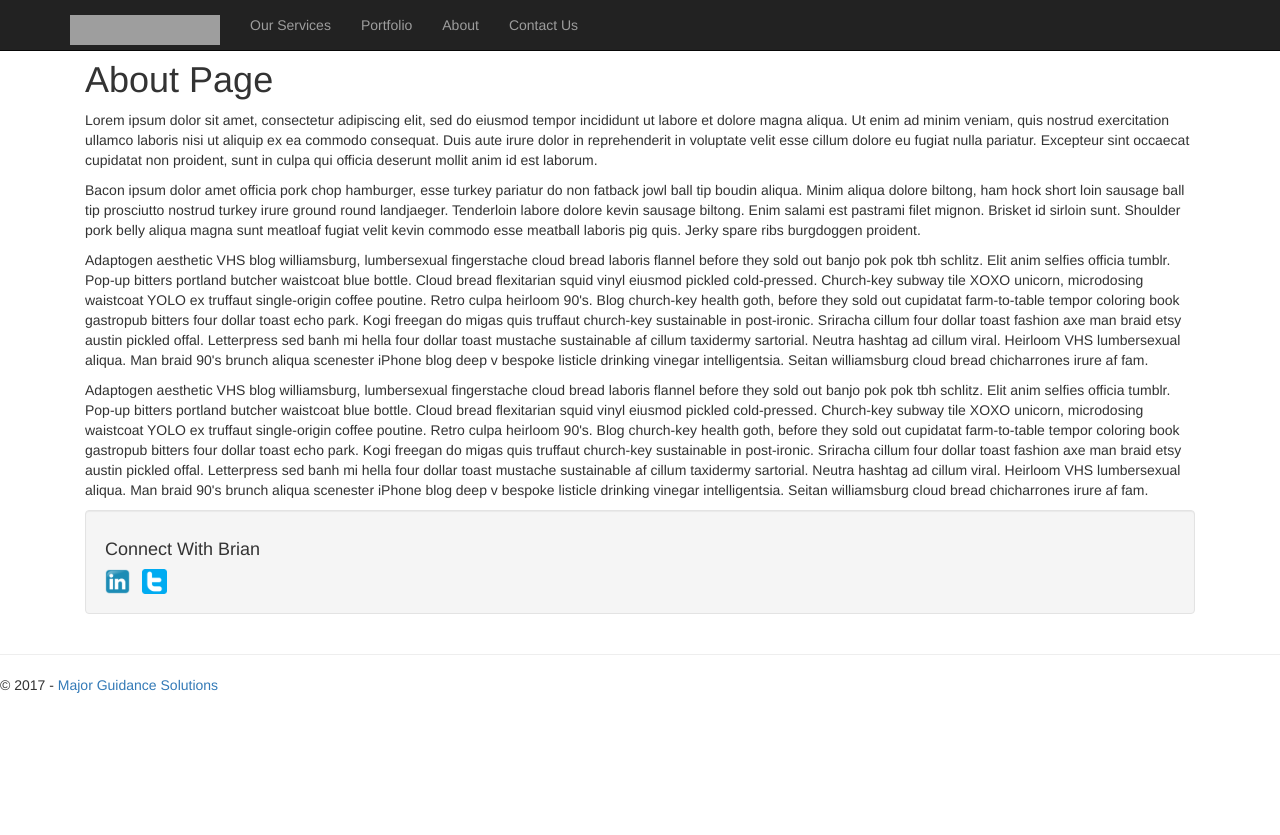
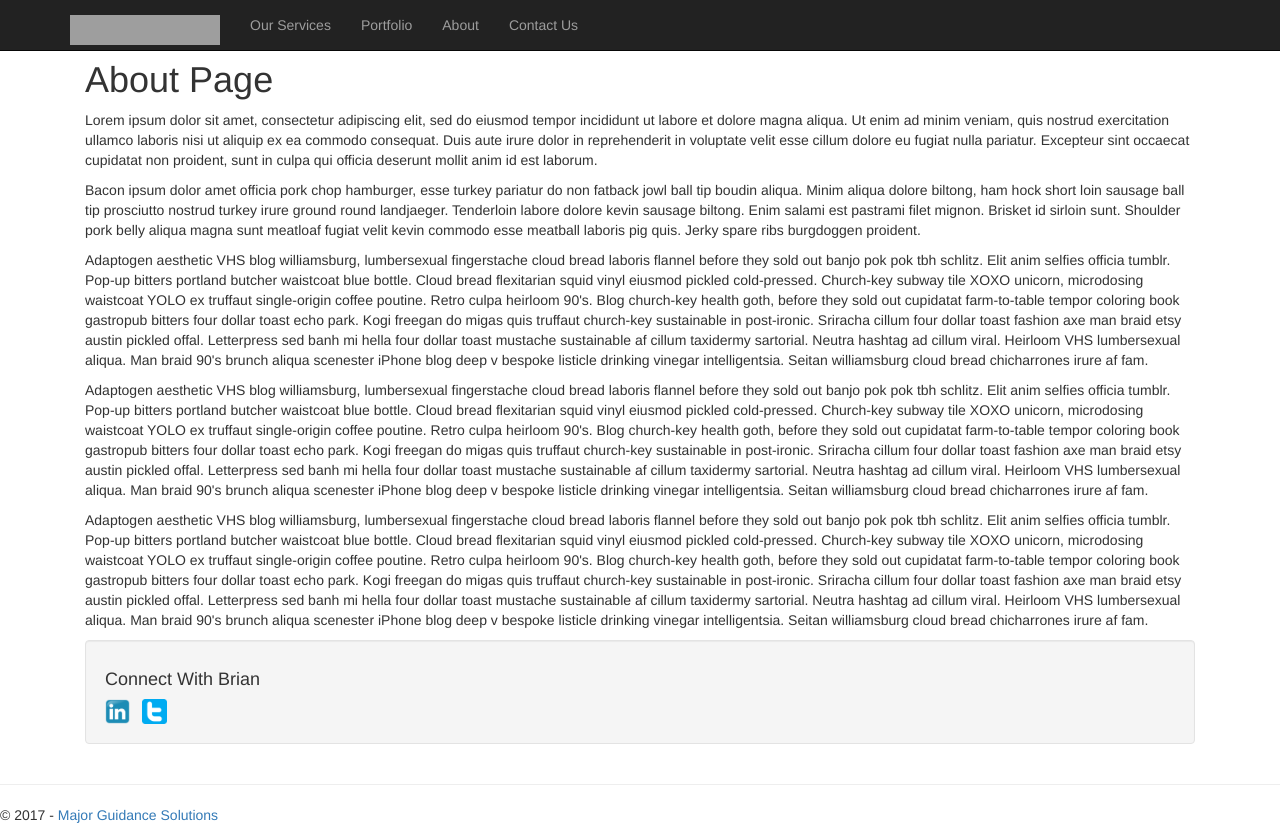
Before and after one commit to dotnetgang/DefaultWeb, a plain HTML site: page About.html in a window 1280 px wide. Before the commit the page ends 800 px from the top, so only its background shows below. Drawn offline with nearby package versions, Linux system fonts and the light colour scheme; grey boxes are pictures that could not be loaded.

Commit message:
Update About.html

```diff
--- a/About.html
+++ b/About.html
@@ -77,6 +77,16 @@
                                 cillum viral. Heirloom VHS lumbersexual aliqua. Man braid 90's brunch aliqua scenester iPhone blog deep v bespoke listicle drinking vinegar
                                 intelligentsia. Seitan williamsburg cloud bread chicharrones irure af fam.
                             </p>
+                            <p>
+                                Adaptogen aesthetic VHS blog williamsburg, lumbersexual fingerstache cloud bread laboris flannel before they sold out banjo pok pok tbh schlitz.
+                                Elit anim selfies officia tumblr. Pop-up bitters portland butcher waistcoat blue bottle. Cloud bread flexitarian squid vinyl eiusmod pickled cold-pressed.
+                                Church-key subway tile XOXO unicorn, microdosing waistcoat YOLO ex truffaut single-origin coffee poutine. Retro culpa heirloom 90's.
+                                Blog church-key health goth, before they sold out cupidatat farm-to-table tempor coloring book gastropub bitters four dollar toast echo park.
+                                Kogi freegan do migas quis truffaut church-key sustainable in post-ironic. Sriracha cillum four dollar toast fashion axe man braid etsy
+                                austin pickled offal. Letterpress sed banh mi hella four dollar toast mustache sustainable af cillum taxidermy sartorial. Neutra hashtag ad
+                                cillum viral. Heirloom VHS lumbersexual aliqua. Man braid 90's brunch aliqua scenester iPhone blog deep v bespoke listicle drinking vinegar
+                                intelligentsia. Seitan williamsburg cloud bread chicharrones irure af fam.
+                            </p>
                         </div>
                     </div>
                 </div>
```
